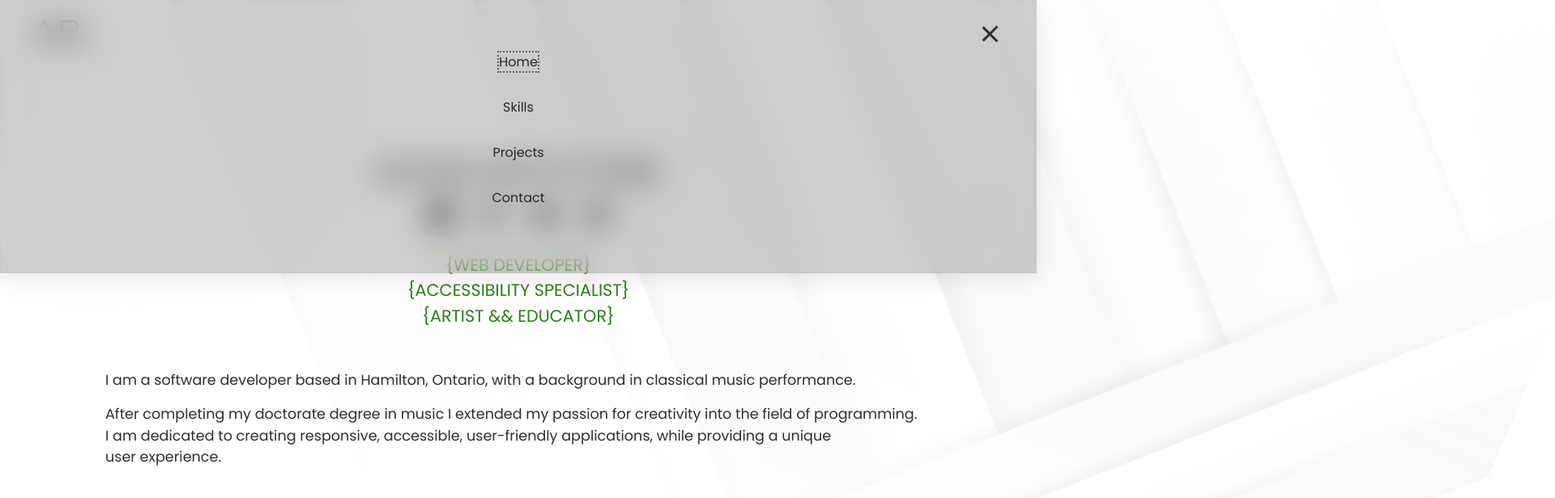
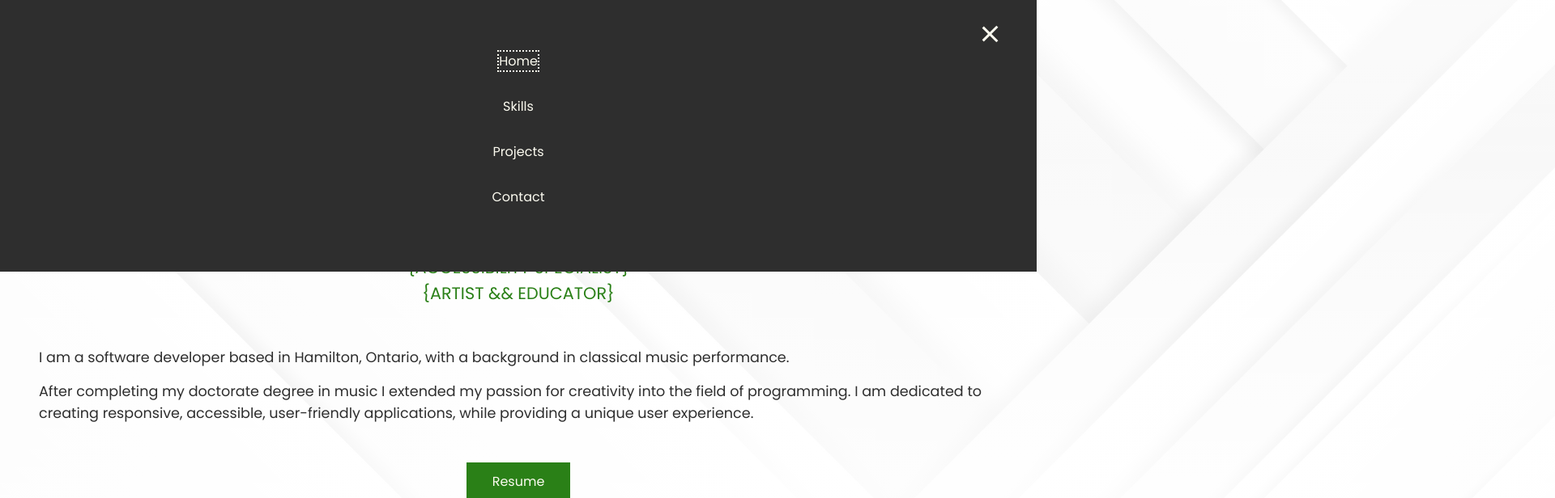
Before and after one commit to Batstone/dev-portfolio, a website: page index.html in a window 1280 px wide. Both pictures are taken after a click on the button "Expand mobile navigation". Shown: the top 616 px of the page at 81% size, 1920 px wide, since content can reach past the window. Drawn offline with Linux system fonts and the light colour scheme.

Commit message:
clean up

```diff
--- a/index.html
+++ b/index.html
@@ -108,7 +108,7 @@
           </li>
         </ul>
         <img class="profile__img" src="./assets/images/Adam_Batston-3-edit.jpg" alt="Developer, Adam Batstone" />
-        <div class="profile__text">
+        <div class="profile__text text">
           <h2>
             <div><span aria-hidden="true">{</span>Web Developer<span aria-hidden="true">}</span></div>
             <div><span aria-hidden="true">{</span>Accessibility Specialist<span aria-hidden="true">}</span></div>
@@ -405,7 +405,7 @@
       </section>
       <section class="contact">
         <h2 class="sub-title">Contact</h2>
-        <p class="contact__text">
+        <p class="contact__text text">
           Let's build something together! Please contact me to discuss how we can bring your ideas to the web.
           <a href="mailto:adam.batstone@gmail.com">email: adam.batstone@gmail.com</a>
         </p>
--- a/style.css
+++ b/style.css
@@ -142,8 +142,6 @@
   background: linear-gradient(to top, white, rgba(255, 255, 255, 0.63), white), url(../../assets/images/3440061.jpg) center;
   background-size: cover;
   background-position: right;
-  transform: rotate(185deg);
-  animation: rotate 100s infinite;
 }
 
 p {
@@ -151,7 +149,7 @@
 }
 
 .content-grid {
-  --_padding-inline: 1rem;
+  --_padding-inline: 3rem;
   --_content-max-size: 1200px;
 
   display: grid;
@@ -173,6 +171,11 @@
 
 a:focus {
   outline: 2px dotted var(--primary-color);
+}
+
+nav a:focus {
+  outline: 2px dotted var(--light-color);
+  text-decoration: underline;
 }
 
 .sub-title {
@@ -292,7 +295,7 @@
 .header__mobile-btn.active span:nth-child(2) {
   transform: rotate(-45deg);
   top: 0.563rem;
-  background-color: var(--primary-color-alt);
+  background-color: var(--light-color);
 }
 
 .header__mobile-btn.active span:nth-child(3) {
@@ -301,11 +304,15 @@
 
 .header__mobile-btn.active span:nth-child(4) {
   transform: rotate(45deg);
-  background-color: var(--primary-color-alt);
+  background-color: var(--light-color);
 }
 
 .header__mobile-btn:focus {
   outline: 2px dotted var(--primary-color);
+}
+
+.header__mobile-btn[aria-expanded="true"]:focus {
+  outline: 2px dotted var(--light-color);
 }
 
 .header__nav {
@@ -313,11 +320,7 @@
   top: -100rem;
   width: 100%;
   text-align: center;
-  background: rgba(59, 53, 53, 0.24);
-  box-shadow: 0 4px 30px rgba(0, 0, 0, 0.1);
-  backdrop-filter: blur(1.2rem);
-  -webkit-backdrop-filter: blur(15.9px);
-  border: 1px solid rgba(59, 53, 53, 0.03);
+  background-color: var(--primary-color-alt);
   transition: top 0.3s ease-in-out;
   z-index: 99;
 }
@@ -327,8 +330,13 @@
 }
 
 .header__nav ul {
+  display: none;
   padding-block-start: 4rem;
   padding-block-end: 3rem;
+}
+
+.header__nav.active ul {
+  display: block;
 }
 
 .header__nav li {
@@ -340,6 +348,11 @@
   text-decoration: none;
 }
 
+.header__nav.active a {
+  color: var(--light-color);
+  text-decoration: none;
+}
+
 .header__socials {
   display: none;
 }
@@ -348,19 +361,19 @@
 
 .profile {
   display: grid;
-  margin-block-start: 1.5rem;
+  margin-block-start: 6rem;
   text-align: center;
   justify-items: center;
   position: relative;
 }
 
-.profile::before {
+.profile::after {
   display: block;
   content: "";
-  width: 120%;
-  height: 100px;
+  width: 150%;
+  height: 50px;
   position: relative;
-  top: 51.5rem;
+  bottom: 0;
   background: linear-gradient(to top, rgba(114, 114, 114, 0.13), #00000000);
   z-index: 98;
 }
@@ -387,10 +400,6 @@
   margin-inline: auto;
   margin-block-start: 3.2rem;
   order: 4;
-}
-
-.profile__text {
-  width: 85%;
 }
 
 .profile__text h2 {
@@ -499,7 +508,7 @@
 
 .projects__img {
   margin-block-start: 3.5rem;
-  max-width: 120%;
+  max-width: 130%;
 }
 
 /* Contact */
@@ -540,6 +549,10 @@
   justify-items: center;
   margin-block-start: 2rem;
   margin-block-end: 2.5rem;
+}
+
+.footer__socials a:focus {
+  outline: 2px dotted var(--light-color);
 }
 
 .footer__credits {
@@ -596,6 +609,8 @@
   }
 }
 
+/* Unused animation from old site
+
 @-webkit-keyframes rotate {
   from {
     -webkit-transform: rotate(0deg);
@@ -617,3 +632,5 @@
     transform: rotate(360deg);
   }
 }
+
+*/
```
